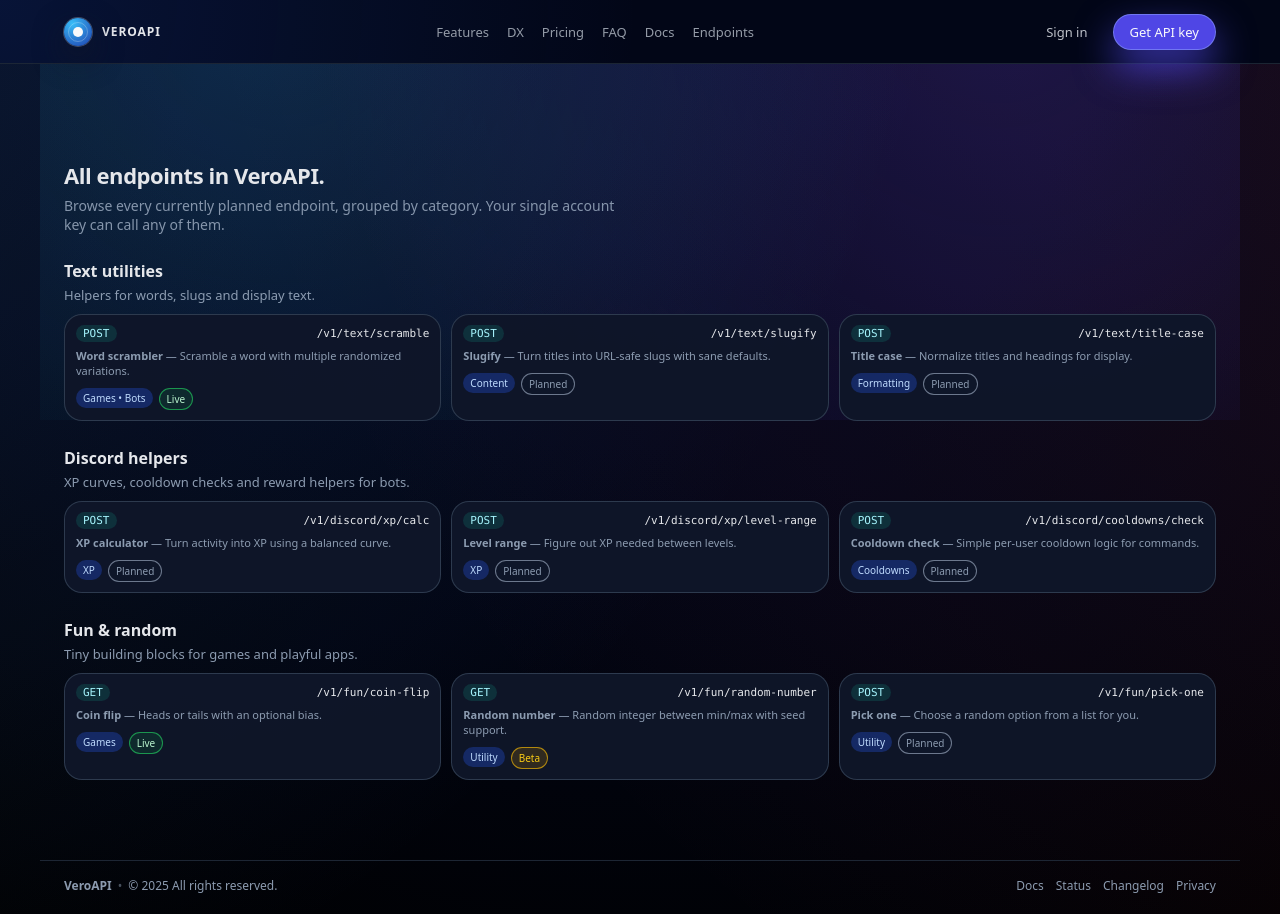
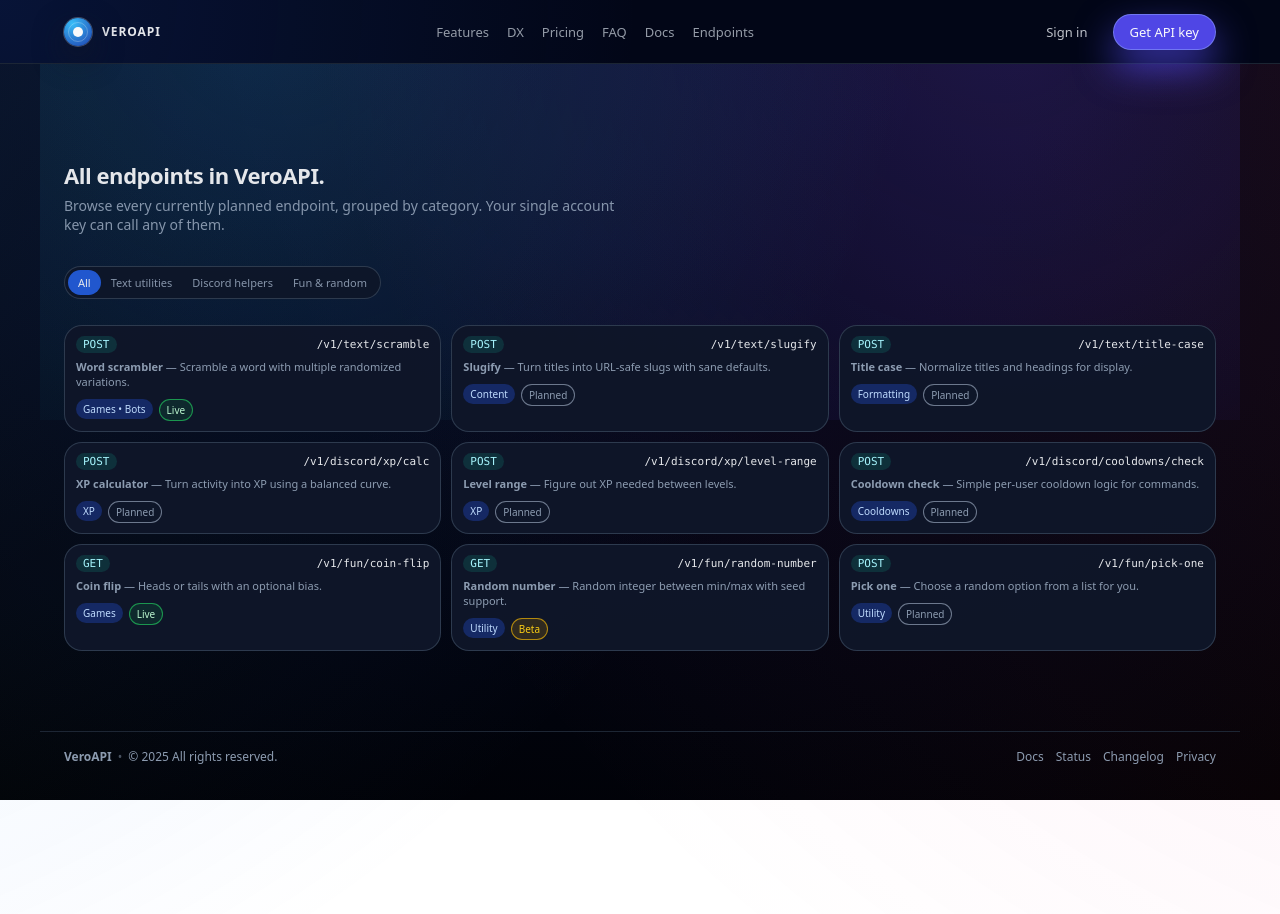
Before and after one commit to JDT89/veroapi-web, a React (Vite) app: page /#/endpoints in a window 1280 px wide. After the commit the page ends 800 px from the top, so only its background shows below. Built offline with nearby package versions, Linux system fonts and the light colour scheme.

Commit message:
Update Endpoints.jsx

```diff
--- a/src/pages/Endpoints.jsx
+++ b/src/pages/Endpoints.jsx
@@ -1,8 +1,25 @@
 // src/pages/Endpoints.jsx
-import React from "react";
+import React, { useState } from "react";
 import { ENDPOINT_GROUPS } from "../data/endpoints";
 
 function EndpointsPage() {
+  const [activeTab, setActiveTab] = useState("all");
+
+  // Flatten endpoints and keep group info
+  const allEndpoints = ENDPOINT_GROUPS.reduce((acc, group) => {
+    const withGroup = group.endpoints.map((ep) => ({
+      ...ep,
+      groupId: group.id,
+      groupLabel: group.label,
+    }));
+    return acc.concat(withGroup);
+  }, []);
+
+  const visibleEndpoints =
+    activeTab === "all"
+      ? allEndpoints
+      : allEndpoints.filter((ep) => ep.groupId === activeTab);
+
   return (
     <div className="endpoints-page">
       <header className="section-heading">
@@ -13,16 +30,43 @@ function EndpointsPage() {
         </p>
       </header>
 
-      {ENDPOINT_GROUPS.map((group) => (
-        <section className="endpoints-section" key={group.id}>
-          <div className="endpoints-section-header">
-            <h3>{group.label}</h3>
-            {group.description && <p>{group.description}</p>}
-          </div>
+      {/* Tabs: All + categories */}
+      <div className="endpoint-gallery-tabs endpoints-tabs">
+        <button
+          type="button"
+          className={
+            "endpoint-tab" + (activeTab === "all" ? " active" : "")
+          }
+          onClick={() => setActiveTab("all")}
+        >
+          All
+        </button>
+        {ENDPOINT_GROUPS.map((group) => (
+          <button
+            key={group.id}
+            type="button"
+            className={
+              "endpoint-tab" + (activeTab === group.id ? " active" : "")
+            }
+            onClick={() => setActiveTab(group.id)}
+          >
+            {group.label}
+          </button>
+        ))}
+      </div>
 
-          <div className="endpoint-gallery-list">
-            {group.endpoints.map((ep) => (
-              <article className="endpoint-card" key={ep.path}>
+      <section className="endpoints-section endpoints-section-all">
+        <div className="endpoint-gallery-list">
+          {visibleEndpoints.map((ep) => {
+            const isPlanned = ep.status === "Planned";
+
+            return (
+              <article
+                className={
+                  "endpoint-card" + (isPlanned ? " endpoint-card-planned" : "")
+                }
+                key={ep.path + ep.method}
+              >
                 <div className="endpoint-card-head">
                   <span className="endpoint-method">{ep.method}</span>
                   <span className="endpoint-path">{ep.path}</span>
@@ -52,10 +96,10 @@ function EndpointsPage() {
                   )}
                 </div>
               </article>
-            ))}
-          </div>
-        </section>
-      ))}
+            );
+          })}
+        </div>
+      </section>
     </div>
   );
 }
```
